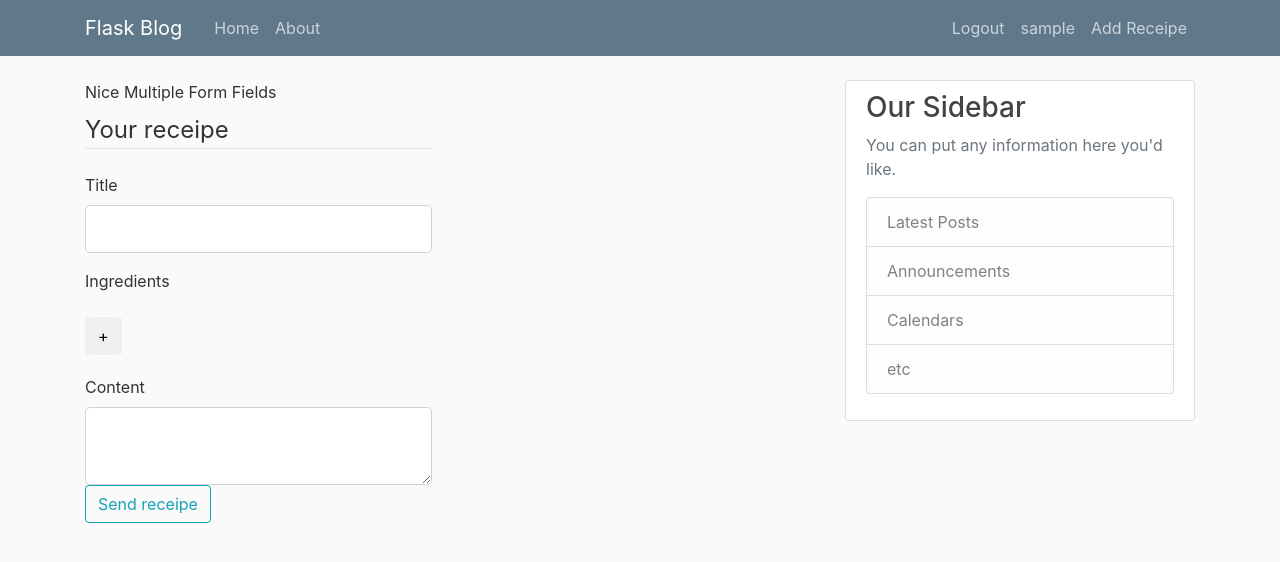
After one commit to grabarczykm/Flask, a Flask app: page /new_receipe in a window 1280 px wide. The commit adds this page. Shown: the top 562 px of the page. Run offline with Flask 2, Linux system fonts and the light colour scheme; the visitor is signed in with stand-in values (Sample User, id 1); data comes from the database, SQL or seed files in the repository; both versions use the stored data as it was after the commit; parts of the project's set-up code (start-up, migrations or seed data) failed here and were passed over; some libraries are stand-ins or nearby versions.

Commit message:
Add receipe route added. DB upgraded

```diff
--- a/003 CookApp/app/forms.py
+++ b/003 CookApp/app/forms.py
@@ -1,5 +1,5 @@
 from flask_wtf import FlaskForm
-from wtforms import StringField,PasswordField, SubmitField, BooleanField
+from wtforms import StringField,PasswordField, SubmitField, BooleanField,TextAreaField, FieldList, FormField
 from wtforms.validators import DataRequired, Length, Email, EqualTo, ValidationError
 from app.models import User
 
@@ -34,3 +34,14 @@ class LoginForm(FlaskForm):
                              validators=[DataRequired()])
     submit = SubmitField('Login')
     remember = BooleanField('Remember Me')
+
+class IngredientForm(FlaskForm):
+    ingredient = StringField('Ingridient', validators=[DataRequired])
+
+class ReceipeForm(FlaskForm):
+    title = StringField('Title',
+                        validators=[DataRequired(), Length(min = 2, max=200)])
+    ingredients = FieldList(FormField(IngredientForm), min_entries=0)
+    add_ingredient = SubmitField('Add ingredient')
+    content = TextAreaField('Content', validators=[DataRequired()])
+    submit = SubmitField('Send receipe')
--- a/003 CookApp/app/models.py
+++ b/003 CookApp/app/models.py
@@ -25,5 +25,6 @@ class Receipe(db.Model):
     content = db.Column(db.Text, nullable=False)
     user_id = db.Column(db.Integer, db.ForeignKey('user.id'), nullable=False)
 
+
     def __repr__(self):
         return (f"Post('{self.title}', '{self.date_posted}')")
--- a/003 CookApp/app/routes.py
+++ b/003 CookApp/app/routes.py
@@ -1,7 +1,7 @@
 from app import app, bcrypt, db
 from flask import render_template, url_for, flash, redirect, request
 from app.models import User, Receipe
-from app.forms import RegistrationForm, LoginForm
+from app.forms import RegistrationForm, LoginForm, ReceipeForm
 from flask_login import login_user, current_user, logout_user, login_required
 
 
@@ -66,3 +66,17 @@ def logout():
 @login_required
 def account():
     return render_template('account.html')
+
+@app.route("/new_receipe",methods=['POST','GET'])
+@login_required
+def new_receipe():
+    form = ReceipeForm()
+    if form.validate_on_submit():
+        receipe = Receipe(title = form.title.data, content=form.content.data, author=current_user)
+        db.session.add(receipe)
+        db.session.commit()
+
+        flash('Your receipe has been added!', 'success')
+        return redirect(url_for('home'))
+
+    return render_template('new_receipe.html', form=form)
--- a/003 CookApp/app/static/main.css
+++ b/003 CookApp/app/static/main.css
@@ -78,3 +78,12 @@ a.article-title:hover {
 .account-heading {
   font-size: 2.5rem;
 }
+
+
+* {
+  .border-radius(0) !important;
+}
+
+#field {
+    margin-bottom:20px;
+}
--- /dev/null
+++ b/003 CookApp/app/static/map.js
@@ -0,0 +1,28 @@
+$(document).ready(function(){
+    var next = 1;
+    $(".add-more").click(function(e){
+        e.preventDefault();
+        var addto = "#field" + next;
+        var addRemove = "#field" + (next);
+        next = next + 1;
+        var newIn = '<input autocomplete="off" class="input form-control" id="field' + next + '" name="field' + next + '" type="text">';
+        var newInput = $(newIn);
+        var removeBtn = '<button id="remove' + (next - 1) + '" class="btn btn-danger remove-me" >-</button></div><div id="field">';
+        var removeButton = $(removeBtn);
+        $(addto).after(newInput);
+        $(addRemove).after(removeButton);
+        $("#field" + next).attr('data-source',$(addto).attr('data-source'));
+        $("#count").val(next);
+
+            $('.remove-me').click(function(e){
+                e.preventDefault();
+                var fieldNum = this.id.charAt(this.id.length-1);
+                var fieldID = "#field" + fieldNum;
+                $(this).remove();
+                $(fieldID).remove();
+            });
+    });
+
+
+
+});
--- a/003 CookApp/app/templates/layout.html
+++ b/003 CookApp/app/templates/layout.html
@@ -8,6 +8,8 @@
     <!-- Bootstrap CSS -->
     <link rel="stylesheet" href="https://stackpath.bootstrapcdn.com/bootstrap/4.1.3/css/bootstrap.min.css" integrity="sha384-MCw98/SFnGE8fJT3GXwEOngsV7Zt27NXFoaoApmYm81iuXoPkFOJwJ8ERdknLPMO" crossorigin="anonymous">
     <link rel="stylesheet" type="text/css" href="{{ url_for('static', filename='main.css') }}">
+
+
     <title>Hello, world!</title>
   </head>
   <body>
@@ -28,6 +30,7 @@
               {% if current_user.is_authenticated %}
                 <a class="nav-item nav-link" href="/logout">Logout</a>
                 <a class="nav-item nav-link" href="/account">{{ current_user.username }}</a>
+                <a class="nav-item nav-link" href="/new_receipe">Add Receipe</a>
               {% else %}
                 <a class="nav-item nav-link" href="/login">Login</a>
                 <a class="nav-item nav-link" href="/register">Register</a>
@@ -65,5 +68,6 @@
     <script src="https://code.jquery.com/jquery-3.3.1.slim.min.js" integrity="sha384-q8i/X+965DzO0rT7abK41JStQIAqVgRVzpbzo5smXKp4YfRvH+8abtTE1Pi6jizo" crossorigin="anonymous"></script>
     <script src="https://cdnjs.cloudflare.com/ajax/libs/popper.js/1.14.3/umd/popper.min.js" integrity="sha384-ZMP7rVo3mIykV+2+9J3UJ46jBk0WLaUAdn689aCwoqbBJiSnjAK/l8WvCWPIPm49" crossorigin="anonymous"></script>
     <script src="https://stackpath.bootstrapcdn.com/bootstrap/4.1.3/js/bootstrap.min.js" integrity="sha384-ChfqqxuZUCnJSK3+MXmPNIyE6ZbWh2IMqE241rYiqJxyMiZ6OW/JmZQ5stwEULTy" crossorigin="anonymous"></script>
+    <script type="text/javascript" src="{{ url_for('static', filename='map.js') }}"></script>
   </body>
 </html>
--- /dev/null
+++ b/003 CookApp/app/templates/new_receipe.html
@@ -0,0 +1,33 @@
+{% extends "layout.html" %}
+{% block content %}
+    <!------ Include the above in your HEAD tag ---------->
+
+    <div class="container">
+        <div class="row">
+            <input type="hidden" name="count" value="1" />
+            <div class="control-group" id="fields">
+                <label class="control-label" for="field1">Nice Multiple Form Fields</label>
+                <div class="controls" id="profs">
+                    <form method="POST" class="input-append" action="">
+                        {{ form.hidden_tag() }}
+                        <legend class="border-bottom mb-4">Your receipe</legend>
+                        <div class="form-group">
+                            {{ form.title.label(class="form-control-label")}}
+                            {{ form.title(class="form-control form-control-lg") }}
+                        </div>
+                        <div class="form-group">
+                            {{ form.ingredients.label(class="form-control-label")}}
+                            <div id="field">{{ form.ingredients(class="input",id="field1") }}<button id="b1" class="btn add-more" type="button">+</button></div>
+                        </div>
+                        <div>
+                            {{ form.content.label(class="form-control-label")}}
+                            {{ form.content(class="form-control form-control-lg") }}
+                        </div>
+                        {{ form.submit(class="btn btn-outline-info") }}
+                    </form>
+                <br>
+                </div>
+            </div>
+        </div>
+    </div>
+{% endblock content %}
```
Also changed, not shown: 003 CookApp/migrations/versions/8ffb6563dfdc_.py (renamed from 003 CookApp/migrations/versions/f35ca3941d4a_user_and_receipe_table.py, +4 -4 lines), 003 CookApp/app/app.db.
